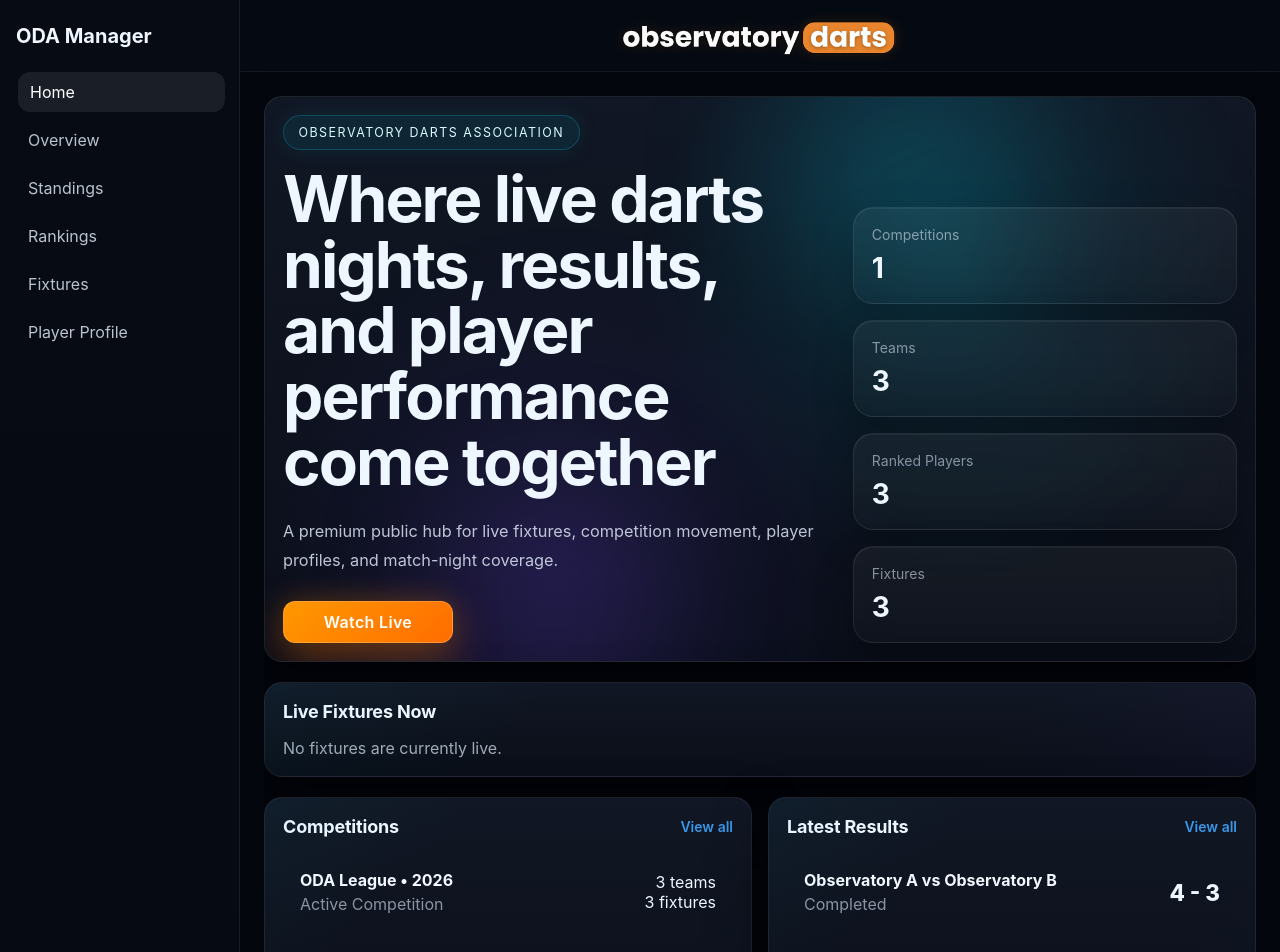
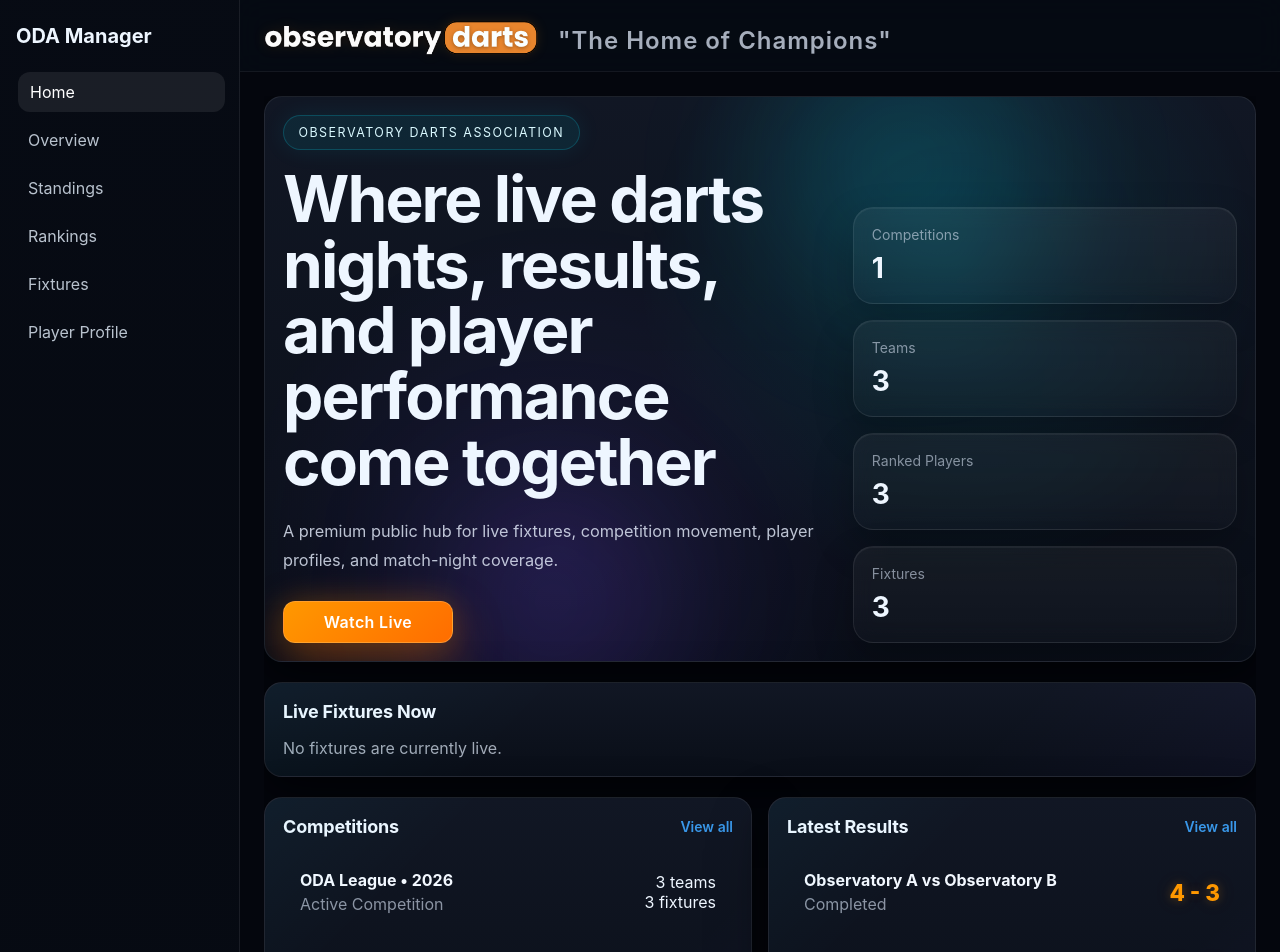
Before and after one commit to jakes007/ODA, a React app in the folder frontend/: page / in a window 1280 px wide. Shown: the top 952 px of the page. Built offline with nearby package versions, Linux system fonts and the light colour scheme; the HTML template or start-up script is replaced by a standard one.

Commit message:
changed scores colours and also added a motto in the topbar

```diff
--- a/frontend/src/components/layout/Topbar.jsx
+++ b/frontend/src/components/layout/Topbar.jsx
@@ -4,9 +4,14 @@ export default function Topbar({ onMenuClick }) {
   return (
     <header className="topbar">
       <div className="topbar-row">
-        <div className="topbar-brand">
-          <img src={logo} alt="ODA Logo" className="topbar-logo" />
-        </div>
+      <div className="topbar-brand">
+  <img src={logo} alt="ODA Logo" className="topbar-logo" />
+
+  <div className="topbar-motto">
+    <span className="topbar-divider" />
+    <span className="topbar-motto-text">"The Home of Champions"</span>
+  </div>
+</div>
 
         <button
           className="mobile-menu-btn"
--- a/frontend/src/index.css
+++ b/frontend/src/index.css
@@ -116,23 +116,7 @@ textarea {
 }
 
 .mobile-sidebar {
-  display: flex;
-  position: fixed;
-  top: 0;
-  left: 0;
-  bottom: 0;
-  width: 260px;
-  max-width: 85vw;
-
-  transform: translateX(-110%); /* slightly further off-screen */
-  opacity: 0;
-
-  transition:
-    transform 0.35s cubic-bezier(0.22, 1, 0.36, 1),
-    opacity 0.25s ease;
-
-  box-shadow: 0 20px 60px rgba(0, 0, 0, 0.4);
-  z-index: 30;
+  display: none;
 }
 
 .mobile-close-btn {
@@ -168,16 +152,15 @@ textarea {
 
 .topbar-row {
   width: 100%;
-  display: grid;
-  grid-template-columns: 1fr auto 1fr; /* left | center | right */
+  display: flex;
   align-items: center;
+  justify-content: space-between;
 }
 
 .topbar-brand {
-  grid-column: 2; /* center column */
   display: flex;
-  justify-content: center;
   align-items: center;
+  gap: 16px;
   transform: translateY(5px);
 }
 
@@ -214,11 +197,12 @@ textarea {
   cursor: pointer;
   font-size: 20px;
   line-height: 1;
+  justify-self: end;
 }
 
 .app-content {
   padding: 24px;
-  min-height: calc(100vh - 80px);
+  min-height: calc(100vh - 72px);
   background: transparent;
 }
 
@@ -285,10 +269,30 @@ textarea {
 }
 
 .panel-title {
-  margin: 0 0 14px;
-  font-size: 20px;
+  margin: 0;
+  font-size: 18px;
   font-weight: 700;
-  letter-spacing: -0.02em;
+  letter-spacing: -0.01em;
+}
+
+.panel-header {
+  display: flex;
+  align-items: center;
+  justify-content: space-between;
+  gap: 10px;
+  margin-bottom: 16px;
+}
+
+.panel-link {
+  font-size: 14px;
+  font-weight: 600;
+  color: #3ea6ff;
+  opacity: 0.9;
+  transition: all 0.2s ease;
+}
+
+.panel-link:hover {
+  opacity: 0.6;
 }
 
 .list-row,
@@ -570,6 +574,20 @@ textarea {
   min-width: 140px;
 }
 
+.premium-result-score {
+  font-size: 1.4rem;
+  font-weight: 800;
+  color: #ff9800;
+  text-shadow:
+    0 0 10px rgba(255, 152, 0, 0.25),
+    0 0 20px rgba(255, 152, 0, 0.15);
+}
+
+.premium-highlight {
+  color: #ff9800;
+  font-weight: 700;
+}
+
 @media (max-width: 980px) {
   .sidebar {
     display: none;
@@ -589,9 +607,13 @@ textarea {
     bottom: 0;
     width: 260px;
     max-width: 85vw;
-    transform: translateX(-100%);
-    transition: transform 0.25s ease;
-    box-shadow: 0 10px 30px rgba(0, 0, 0, 0.25);
+    transform: translateX(-110%);
+    opacity: 0;
+    transition:
+      transform 0.35s cubic-bezier(0.22, 1, 0.36, 1),
+      opacity 0.25s ease;
+    box-shadow: 0 20px 60px rgba(0, 0, 0, 0.4);
+    z-index: 30;
   }
 
   .mobile-sidebar.open {
@@ -604,14 +626,10 @@ textarea {
     position: fixed;
     inset: 0;
     border: none;
-
     background: rgba(0, 0, 0, 0.45);
-
     backdrop-filter: blur(4px);
-
     opacity: 0;
     transition: opacity 0.25s ease;
-
     z-index: 20;
   }
 
@@ -638,23 +656,22 @@ textarea {
     padding: 16px;
   }
 
+
+
+  .topbar {
+    padding: 16px;
+  }
+
   .topbar-row {
-    display: flex; /* override grid */
+    display: flex;
     justify-content: space-between;
     align-items: center;
   }
 
   .topbar-brand {
-    transform: translateY(5px); /* keep your vertical control */
+    grid-column: auto;
     justify-content: flex-start;
-  }
-
-  .mobile-menu-btn {
-    display: inline-flex;
-  }
-
-  .topbar {
-    padding: 16px;
+    transform: translateY(5px);
   }
 
   .topbar-logo {
@@ -667,6 +684,10 @@ textarea {
 
   .topbar-subtitle {
     font-size: 12px;
+  }
+
+  .topbar-motto {
+    display: none;
   }
 
   .page-title {
@@ -699,31 +720,22 @@ textarea {
   .captain-action-btn {
     width: 100%;
   }
+
+  .panel-header {
+    align-items: flex-start;
+  }
 }
 
-.panel-header {
-  display: flex;
-  align-items: center;
-  justify-content: space-between;
-  gap: 10px;
-  margin-bottom: 16px;
+
+.topbar-divider {
+  width: 1px;
+  height: 26px;
+  background: rgba(255, 255, 255, 0.15);
 }
 
-.panel-title {
-  margin: 0;
-  font-size: 18px;
-  font-weight: 700;
-  letter-spacing: -0.01em;
+.topbar-motto-text {
+  font-size: 24px;
+  font-weight: 600;
+  letter-spacing: 0.04em;
+  color: rgba(220, 230, 245, 0.75);
 }
-
-.panel-link {
-  font-size: 14px;
-  font-weight: 600;
-  color: #3ea6ff;
-  opacity: 0.9;
-  transition: all 0.2s ease;
-}
-
-.panel-link:hover {
-  opacity: 0.6;
-}
--- a/frontend/src/pages/LandingPage.css
+++ b/frontend/src/pages/LandingPage.css
@@ -146,25 +146,8 @@
   min-width: 170px;
   justify-content: center;
   border-radius: 16px;
-  background: linear-gradient(135deg, #ff9800 0%, #ff6d00 100%);
-  border: 1px solid rgba(255, 180, 90, 0.5);
-  box-shadow:
-    0 20px 50px rgba(255,109,0,0.35),
-    0 0 30px rgba(255,152,0,0.2);
-  transition:
-    transform 180ms ease,
-    box-shadow 180ms ease,
-    filter 180ms ease;
   font-weight: 700;
   letter-spacing: 0.02em;
-}
-
-.premium-watch-btn:hover {
-  transform: translateY(-3px) scale(1.02);
-  filter: brightness(1.03);
-  box-shadow:
-    0 30px 70px rgba(255,109,0,0.5),
-    0 0 60px rgba(255,152,0,0.35);
 }
 
 .premium-hero-stats {
@@ -371,15 +354,8 @@
   margin-bottom: 0.25rem;
 }
 
-.premium-card-meta,
-.premium-result-score {
+.premium-card-meta {
   text-align: right;
-}
-
-.premium-result-score {
-  font-size: 1.4rem;
-  font-weight: 800;
-  color: #eef6ff;
 }
 
 .premium-list {
@@ -415,10 +391,6 @@
   border-color: rgba(0, 229, 255, 0.18);
   box-shadow: 0 16px 32px rgba(0, 0, 0, 0.22);
   background: rgba(255,255,255,0.04);
-}
-
-.premium-text-link {
-  color: #9defff;
 }
 
 .premium-empty-state {
@@ -496,8 +468,7 @@
     align-items: flex-start;
   }
 
-  .premium-card-meta,
-  .premium-result-score {
+  .premium-card-meta {
     text-align: left;
   }
 }
```
